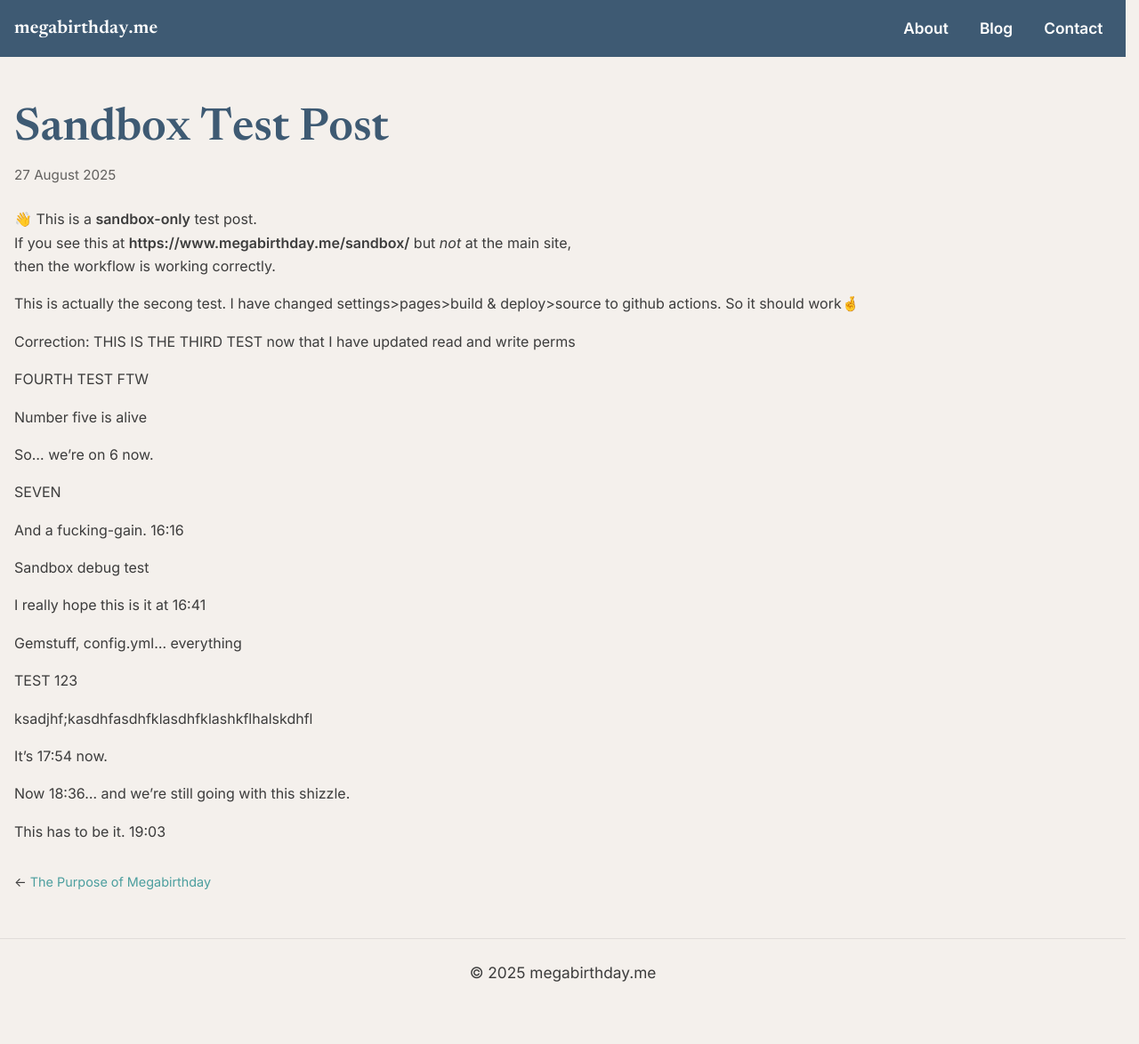
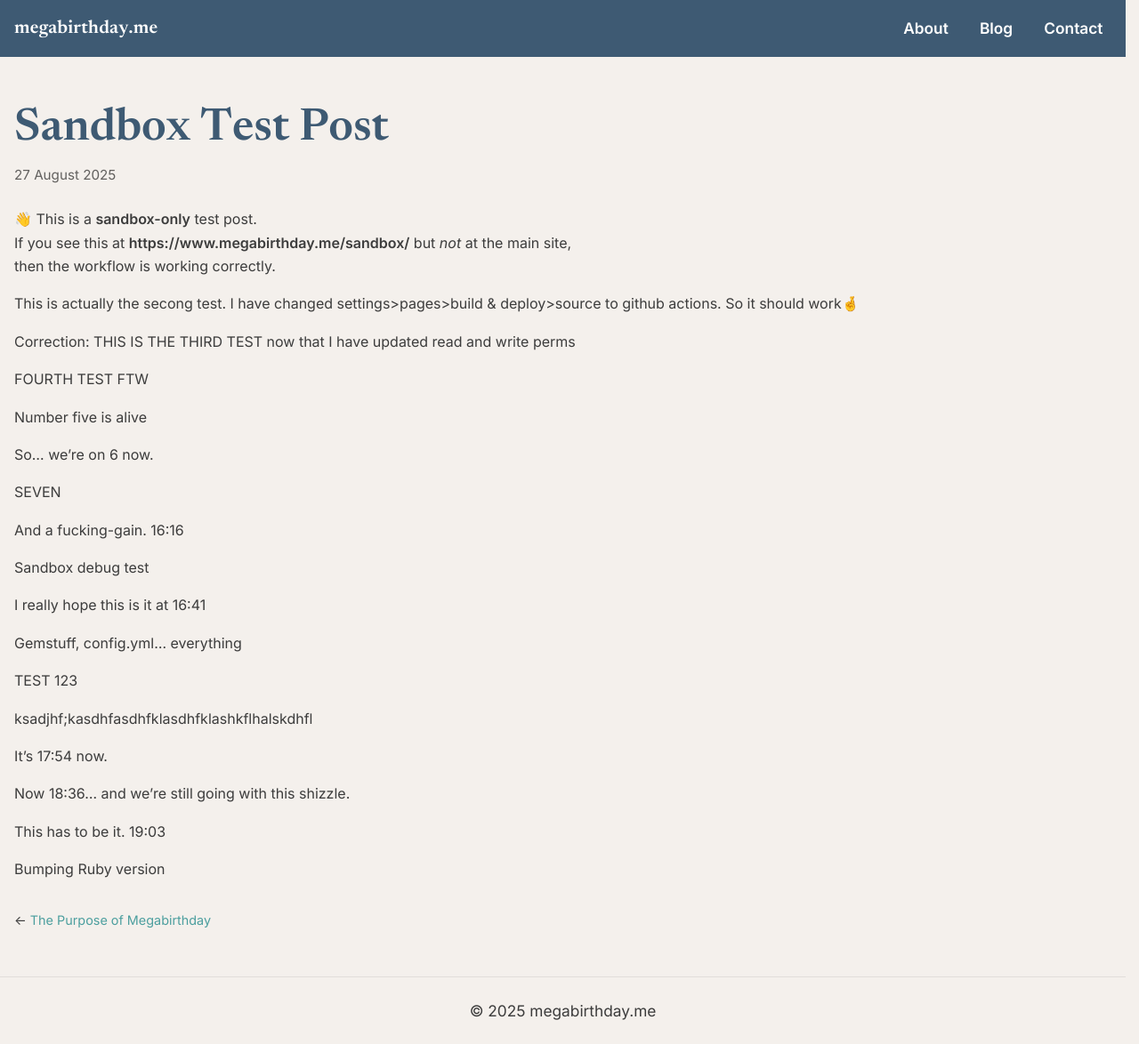
Before and after one commit to Vazool/megabirthday, a Jekyll site: the page built from _posts/2025-08-27-sandbox-test.md, in a window 1280 px wide and 1174 px high. Shown: the whole window at 89% size. Built offline with Jekyll 4.4.1, drawn with Linux system fonts in a browser that asks for light colours.

Commit message:
Update sandbox test post after ruby fix

```diff
--- a/_posts/2025-08-27-sandbox-test.md
+++ b/_posts/2025-08-27-sandbox-test.md
@@ -37,3 +37,5 @@ It's 17:54 now.
 Now 18:36... and we're still going with this shizzle.
 
 This has to be it. 19:03
+
+Bumping Ruby version
```
